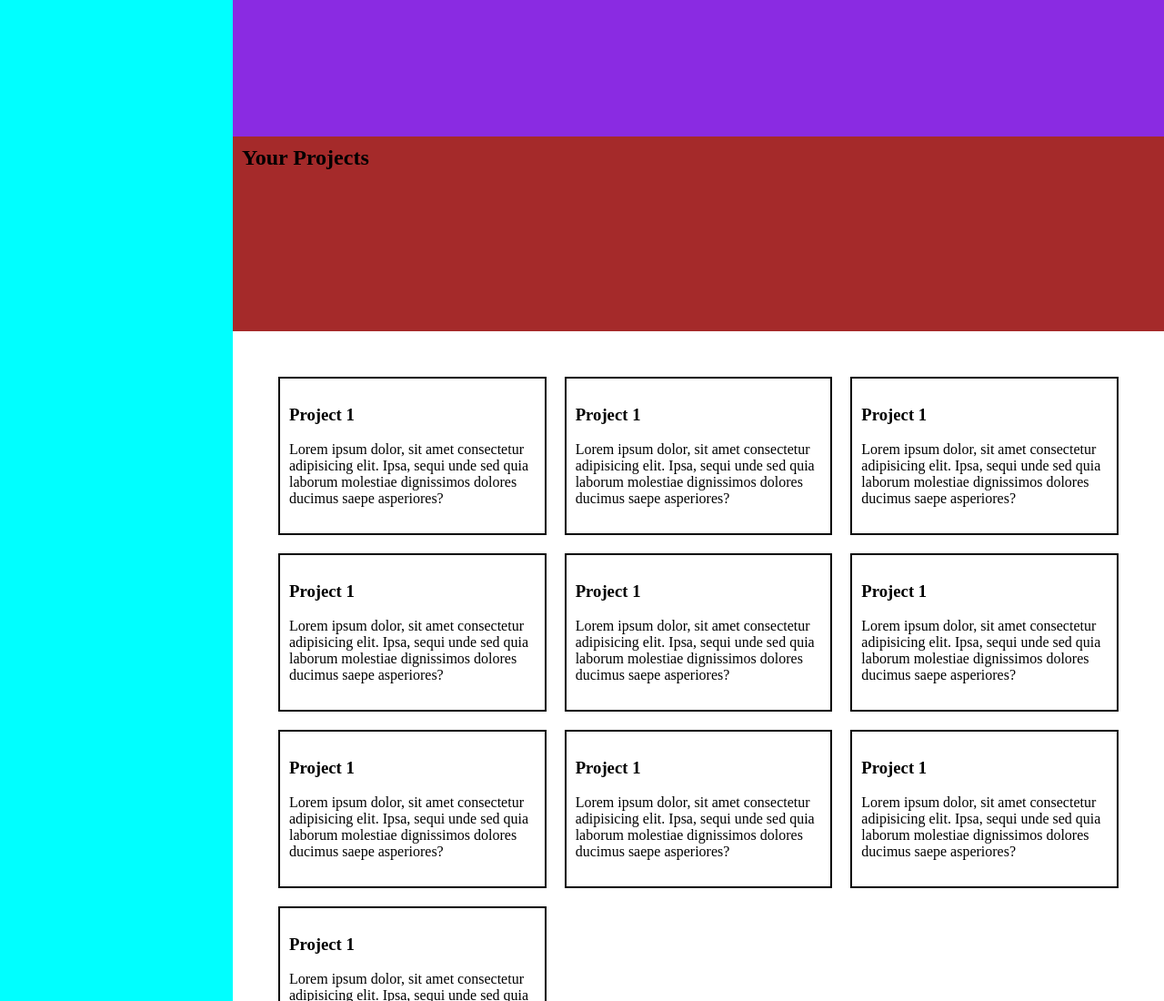
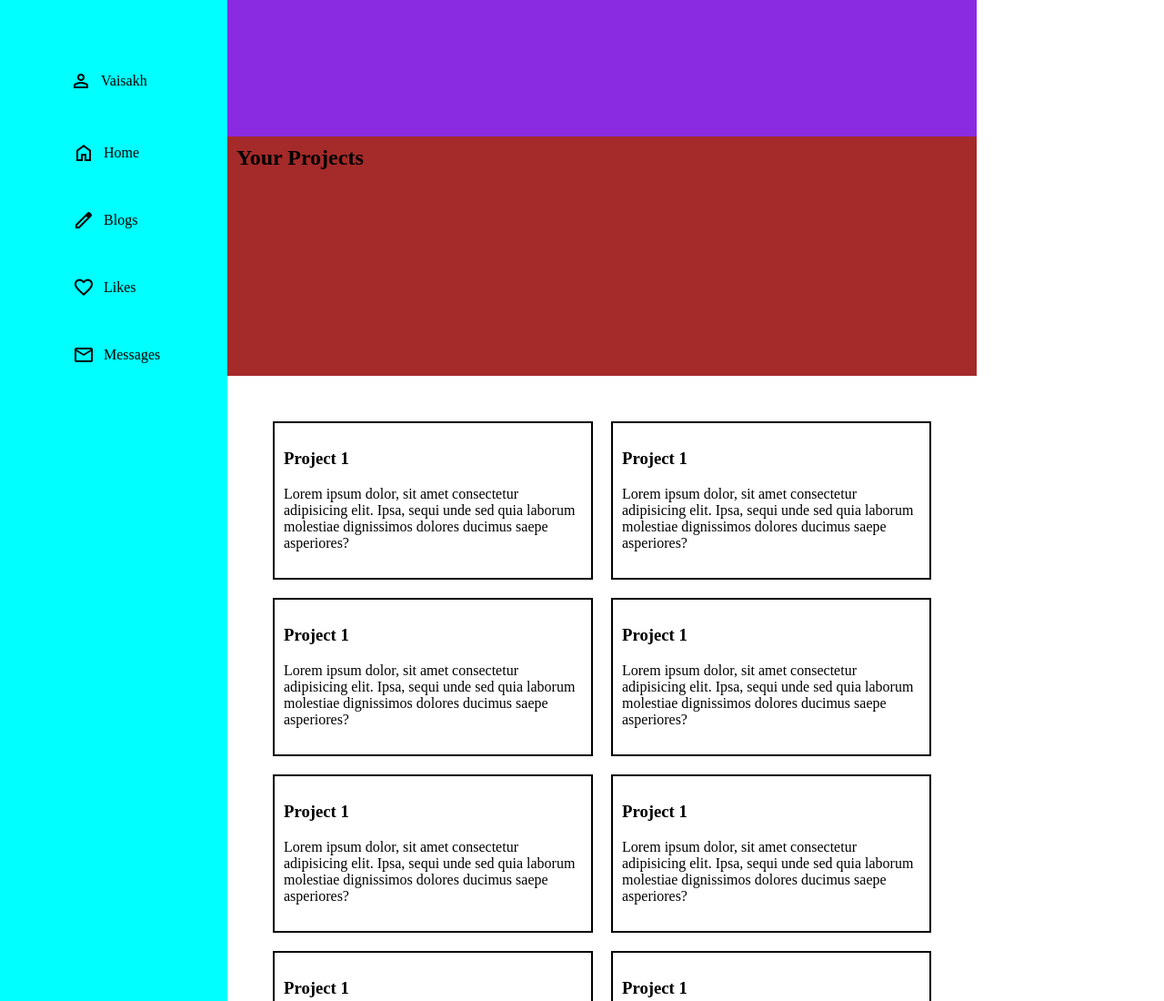
Before and after one commit to Vaisakh-RS/Admin-Dashboard, a plain HTML site: page index.html in a window 1280 px wide. Shown: the top 1100 px of the page at 91% size. Drawn offline with nearby package versions, Linux system fonts and the light colour scheme.

Commit message:
Add links to the sidebar

```diff
--- a/index.html
+++ b/index.html
@@ -5,10 +5,46 @@
     <meta name="viewport" content="width=device-width, initial-scale=1.0">
     <title>Admin</title>
     <link rel="stylesheet" href="./styles.css">
+    <link rel="stylesheet" href="https://fonts.googleapis.com/css2?family=Material+Symbols+Outlined:opsz,wght,FILL,GRAD@20..48,100..700,0..1,-50..200" />
+    <link rel="stylesheet" href="https://fonts.googleapis.com/css2?family=Material+Symbols+Outlined:opsz,wght,FILL,GRAD@24,400,0,0" />
+    <link rel="stylesheet" href="https://fonts.googleapis.com/css2?family=Material+Symbols+Outlined:opsz,wght,FILL,GRAD@24,400,0,0" />
+    <link rel="stylesheet" href="https://fonts.googleapis.com/css2?family=Material+Symbols+Outlined:opsz,wght,FILL,GRAD@24,400,0,0" />
+    <link rel="stylesheet" href="https://fonts.googleapis.com/css2?family=Material+Symbols+Outlined:opsz,wght,FILL,GRAD@24,400,0,0" />
 </head>
 <body>
    <div class="container">
         <div class="sidebar">
+            <div class="profile">
+                <li>
+                    <span class="material-symbols-outlined">
+                        person
+                    </span>
+                    Vaisakh
+                </li>
+            </div>
+            <ul class="links">
+                <li>
+                    <span class="material-symbols-outlined">
+                        home
+                    </span>
+                    Home
+                </li>
+                <li>
+                    <span class="material-symbols-outlined">
+                        edit
+                    </span>Blogs
+                </li>
+                <li>
+                    <span class="material-symbols-outlined">
+                        favorite
+                    </span>Likes
+                </li>
+                <li>
+                    <span class="material-symbols-outlined">
+                        mail
+                        </span>Messages
+                </li>
+            </ul>
 
         </div>
         <div class="header">
@@ -82,6 +118,9 @@
                 </p>
             </div>
         </div>
+        <div class="right-panel">
+
+        </div>
         <div class="footer">
 
         </div>
--- a/styles.css
+++ b/styles.css
@@ -6,12 +6,13 @@ body{
 
 .container{
     display: grid;
-    grid-template-columns: 1fr 4fr;
+    grid-template-columns: 250px 4fr 1fr;
     grid-template-rows: 150px 1fr 4fr 1fr
 }
 
 .header{
     display: grid;
+    grid-template-rows: 1fr 5fr 1fr;
     grid-column:2/3;
     grid-row:1/2;
     background-color: blueviolet;
@@ -27,12 +28,48 @@ body{
     margin:10px;
 }
 
+/*Sidebar*/
 .sidebar{
     display: grid;
+    grid-template-rows: 100px 300px 300px;
     grid-column: 1/2;
     grid-row: 1/5;
     background-color: aqua;
 }
+
+.profile .links {
+    display: flex;
+    flex-direction: column;
+    align-items: center;
+    text-align: center;
+    margin: 30px;
+}
+
+.links li,
+.profile li{
+    display: flex;
+    align-items: center;
+    list-style-type: none;
+    cursor: pointer;
+    text-decoration: none;
+    margin: 30px;
+}
+
+.profile{
+    margin:37px
+}
+
+.material-symbols-outlined {
+    font-variation-settings:
+    'FILL' 0,
+    'wght' 400,
+    'GRAD' 0,
+    'opsz' 24;
+    margin: 10px;
+
+  }
+
+
 
 .projects{
     display: grid;
```
